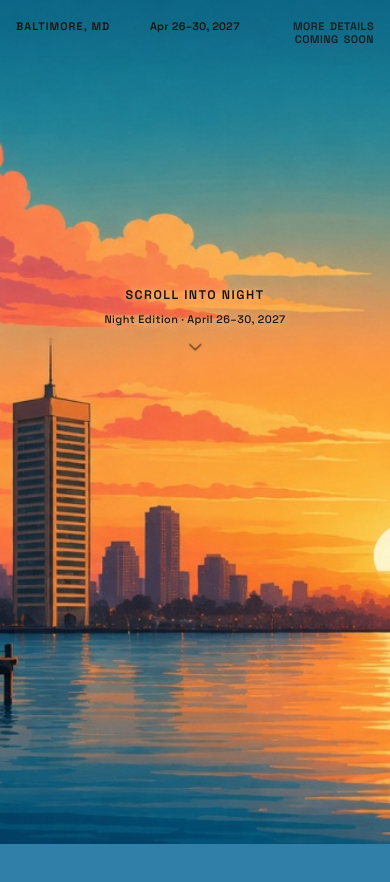
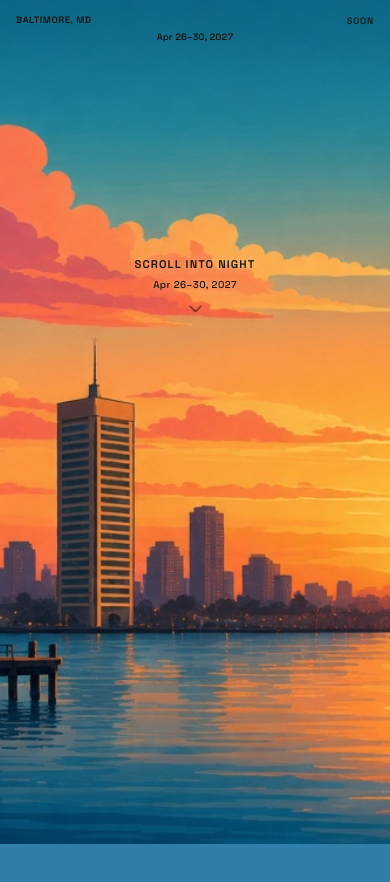
Before and after one commit to kcooperdev/bmore-tech-week, a Next.js app: page / in a window 390 px wide. Shown: the top 882 px of the page. Built offline with nearby package versions, Linux system fonts and the light colour scheme.

Commit message:
make it mobile responsive

```diff
--- a/app/layout.tsx
+++ b/app/layout.tsx
@@ -92,6 +92,7 @@ export const metadata: Metadata = {
 
 export const viewport: Viewport = {
   colorScheme: 'dark',
+  viewportFit: 'cover',
   themeColor: [
     { media: '(prefers-color-scheme: light)', color: '#2f7fa8' },
     { media: '(prefers-color-scheme: dark)', color: '#070b16' },
--- a/components/cycle-scene.tsx
+++ b/components/cycle-scene.tsx
@@ -128,7 +128,8 @@ export function CycleScene() {
           </time>
         </p>
         <p className="coming-soon">
-          More details coming soon
+          <span className="soon-full">More details coming soon</span>
+          <span className="soon-short">Soon</span>
         </p>
       </header>
 
@@ -172,7 +173,9 @@ export function CycleScene() {
           </h1>
           <p className="night-meta">
             <time dateTime="2027-04-26/2027-04-30">April 26 – 30, 2027</time>
-            <span aria-hidden="true"> · </span>
+            <span className="night-meta-dot" aria-hidden="true">
+              ·
+            </span>
             <span>{EVENT.nightWindow}</span>
           </p>
           {EVENT.submissionsOpen ? (
@@ -202,7 +205,10 @@ export function CycleScene() {
           }}
         >
           <span className="scroll-hint-copy">Scroll into night</span>
-          <span className="scroll-hint-sub">Night Edition · April 26–30, 2027</span>
+          <span className="scroll-hint-sub">
+            <span className="hint-sub-full">Night Edition · April 26–30, 2027</span>
+            <span className="hint-sub-short">Apr 26–30, 2027</span>
+          </span>
           <svg className="scroll-hint-arrow" viewBox="0 0 24 24" aria-hidden="true">
             <path
               d="M6 9.2 12 15l6-5.8"
--- a/styles.css
+++ b/styles.css
@@ -26,10 +26,16 @@ html:has(.bmore) body {
   color: var(--copy);
   font-family: 'Space Grotesk', var(--font-space-grotesk), sans-serif;
   scroll-behavior: auto;
+  -webkit-text-size-adjust: 100%;
+  text-size-adjust: 100%;
+}
+
+html:has(.bmore) {
+  overflow-x: clip;
 }
 
 html:has(.bmore) body {
-  overflow-x: hidden;
+  overflow-x: clip;
 }
 
 .bmore {
@@ -213,6 +219,10 @@ html:has(.bmore) body {
   text-transform: none;
 }
 
+.hint-sub-short {
+  display: none;
+}
+
 .scroll-hint.is-on {
   pointer-events: auto;
 }
@@ -261,6 +271,10 @@ html:has(.bmore) body {
   visibility: visible;
 }
 
+.topbar > * {
+  min-width: 0;
+}
+
 .harbor-pin.is-night .topbar {
   visibility: hidden;
   pointer-events: none;
@@ -303,6 +317,10 @@ html:has(.bmore) body {
   opacity: 0.86;
 }
 
+.soon-short {
+  display: none;
+}
+
 .coming-soon-hero {
   color: var(--gold);
   font-size: 0.74rem;
@@ -311,6 +329,7 @@ html:has(.bmore) body {
   text-transform: uppercase;
   word-spacing: 0.22em;
   opacity: 0.9;
+  text-wrap: balance;
 }
 
 .cycle-progress {
@@ -360,11 +379,19 @@ html:has(.bmore) body {
   color: var(--gold);
 }
 
-@media (max-width: 720px) {
+@media (max-width: 860px) {
   .topbar {
+    grid-template-columns: auto minmax(0, 1fr) auto;
+    align-items: center;
+    gap: 0.5rem;
+    padding: max(0.85rem, env(safe-area-inset-top)) max(1rem, env(safe-area-inset-right))
+      0.85rem max(1rem, env(safe-area-inset-left));
+    font-size: 0.62rem;
     letter-spacing: 0.08em;
-    padding-left: 1rem;
-    padding-right: 1rem;
+  }
+
+  .topbar-mark {
+    letter-spacing: 0.06em;
   }
 
   .date-full {
@@ -375,13 +402,31 @@ html:has(.bmore) body {
     display: inline;
   }
 
+  .soon-full {
+    display: none;
+  }
+
+  .soon-short {
+    display: inline;
+  }
+
+  .topbar .coming-soon {
+    max-width: none;
+    letter-spacing: 0.08em;
+  }
+
   .night-title {
     right: 0;
     left: 0;
     align-items: center;
     max-width: none;
-    padding: max(5.25rem, calc(env(safe-area-inset-top) + 3.75rem)) 1.4rem 0;
+    padding: max(5rem, calc(env(safe-area-inset-top) + 3.5rem)) max(1.25rem, env(safe-area-inset-right))
+      0 max(1.25rem, env(safe-area-inset-left));
     text-align: center;
+  }
+
+  .night-kicker {
+    letter-spacing: 0.22em;
   }
 
   .night-kicker::after {
@@ -390,20 +435,166 @@ html:has(.bmore) body {
   }
 
   .night-title h1 {
-    font-size: clamp(2.4rem, 12vw, 3.6rem);
+    font-size: clamp(2.2rem, 11.5vw, 3.4rem);
     letter-spacing: 0.04em;
   }
 
-  .topbar .coming-soon {
-    max-width: 7.5rem;
-    justify-self: end;
-    text-align: right;
-    line-height: 1.25;
+  .night-meta {
+    display: flex;
+    flex-direction: column;
+    align-items: center;
+    gap: 0.35rem;
+    margin-top: 1.1rem;
+    font-size: 0.84rem;
     letter-spacing: 0.04em;
   }
 
+  .night-meta-dot {
+    display: none;
+  }
+
+  .coming-soon-hero,
+  .night-cta {
+    display: block;
+    margin-top: 1.35rem;
+    max-width: 16rem;
+    justify-content: center;
+    text-align: center;
+    letter-spacing: 0.08em;
+    line-height: 1.45;
+  }
+
+  .scroll-hint {
+    top: 34%;
+    gap: 0.3rem;
+    padding: 0.4rem 0.8rem;
+    font-size: 0.7rem;
+    letter-spacing: 0.1em;
+  }
+
+  .scroll-hint-sub {
+    max-width: 12.5rem;
+    font-size: 0.62rem;
+    line-height: 1.35;
+  }
+
   .plate {
-    object-position: 32% 58%;
+    object-position: 28% 56%;
+  }
+
+  .mode-toggle {
+    left: max(1rem, env(safe-area-inset-left));
+    right: max(1rem, env(safe-area-inset-right));
+  }
+}
+
+@media (max-width: 420px) {
+  .topbar {
+    grid-template-columns: minmax(0, 1fr) auto;
+    grid-template-areas:
+      'mark soon'
+      'dates dates';
+    row-gap: 0.2rem;
+    column-gap: 0.5rem;
+    font-size: 0.58rem;
+  }
+
+  .topbar-mark {
+    grid-area: mark;
+  }
+
+  .topbar-dates {
+    grid-area: dates;
+    justify-self: center;
+  }
+
+  .topbar .coming-soon {
+    grid-area: soon;
+    justify-self: end;
+  }
+
+  .night-title {
+    padding-top: max(4.4rem, calc(env(safe-area-inset-top) + 3rem));
+  }
+
+  .night-title h1 {
+    font-size: clamp(2rem, 12.8vw, 2.85rem);
+  }
+
+  .night-kicker {
+    font-size: 0.64rem;
+    margin-bottom: 0.9rem;
+  }
+
+  .coming-soon-hero,
+  .night-cta {
+    max-width: 13.5rem;
+    font-size: 0.68rem;
+    letter-spacing: 0.07em;
+  }
+
+  .hint-sub-full {
+    display: none;
+  }
+
+  .hint-sub-short {
+    display: inline;
+  }
+
+  .scroll-hint-sub {
+    max-width: none;
+  }
+}
+
+@media (max-height: 700px) and (max-width: 900px) {
+  .night-title {
+    padding-top: max(4rem, calc(env(safe-area-inset-top) + 2.8rem));
+  }
+
+  .night-title h1 {
+    font-size: clamp(1.95rem, 10vw, 2.7rem);
+  }
+
+  .night-kicker {
+    margin-bottom: 0.7rem;
+  }
+
+  .night-meta,
+  .coming-soon-hero,
+  .night-cta {
+    margin-top: 0.85rem;
+  }
+}
+
+@media (max-height: 520px) and (max-width: 900px) {
+  .night-title {
+    padding-top: max(3.2rem, calc(env(safe-area-inset-top) + 2.2rem));
+  }
+
+  .night-title h1 {
+    font-size: clamp(1.7rem, 7.5vw, 2.4rem);
+  }
+
+  .night-kicker {
+    margin-bottom: 0.45rem;
+  }
+
+  .night-meta,
+  .coming-soon-hero,
+  .night-cta {
+    margin-top: 0.55rem;
+  }
+
+  .scroll-hint {
+    top: 44%;
+  }
+
+  .scroll-hint-sub {
+    display: none;
+  }
+
+  .plate {
+    object-position: 36% 42%;
   }
 }
 
```
